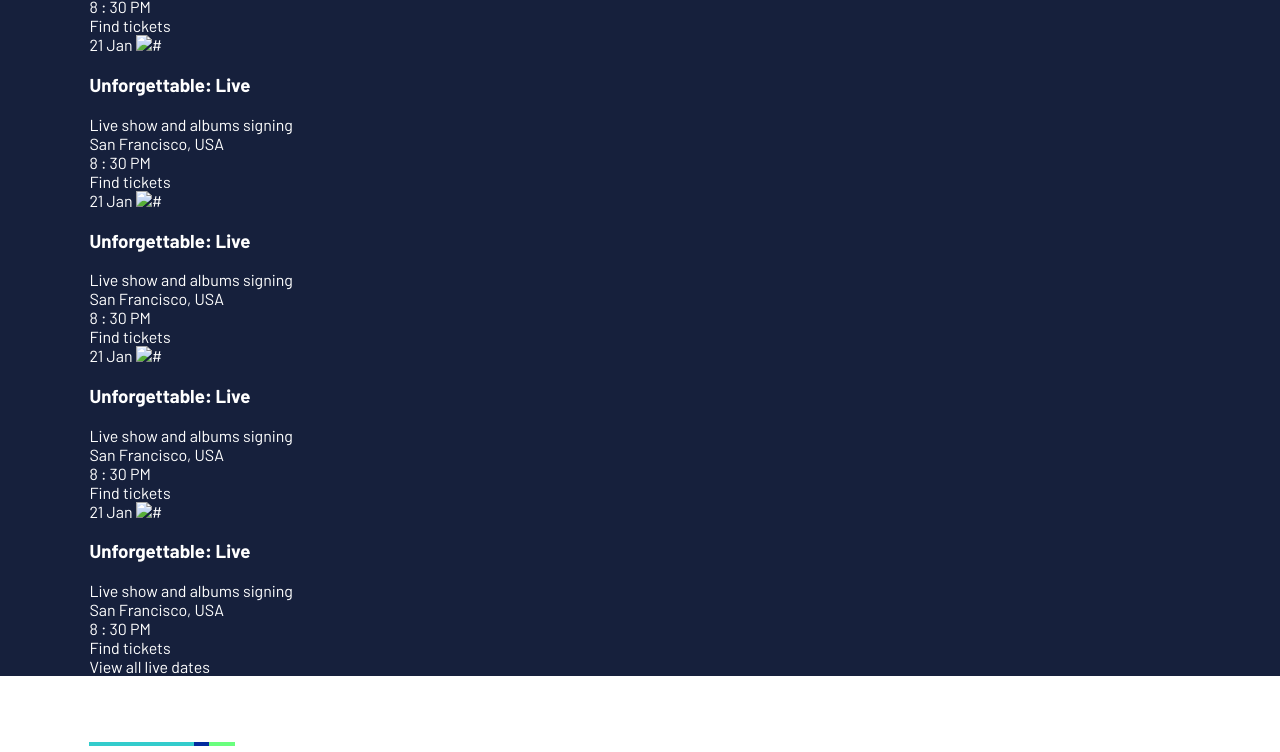
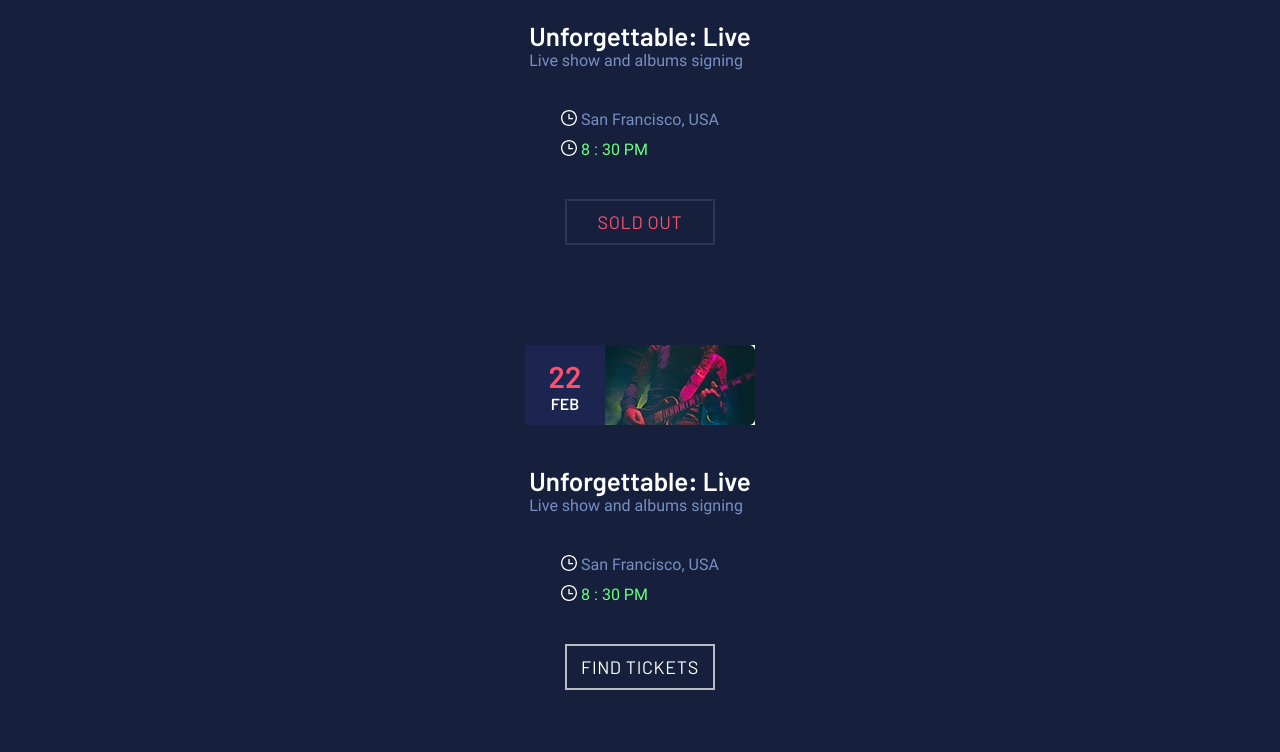
Before and after one commit to webistomin/mi-music, a website: page src/index.html in a window 1280 px wide. Shown: the part 673-1425 px from the top of the page. Drawn offline with nearby package versions, Linux system fonts and the light colour scheme; files that its build step writes are made by us from their sources.

Commit message:
СДелал блок концертов

```diff
--- a/src/index.html
+++ b/src/index.html
@@ -85,103 +85,143 @@ To emphasise this I use inline style="display: none" -->
       <h2 class="order__title title">Live dates</h2>
       <ul class="order__list">
         <li class="order__item">
-          <div class="order__group">
+          <div class="order__group order__group--row">
             <time datetime="21-01-2018" class="order__calendar">
               <span class="order__date">21</span>
               <span class="order__month">Jan</span>
             </time>
-            <img src="img/" alt="#" class="order__img">
+            <img src="img/concert-1@1x.jpg" alt="#" class="order__img">
           </div>
           <div class="order__group">
             <h3 class="order__caption">Unforgettable: Live</h3>
             <p class="order__desc">Live show and albums signing</p>
           </div>
           <div class="order__group">
-            <p class="order__location">San Francisco, USA</p>
-            <p class="order__time">8 : 30 PM</p>
+            <p class="order__location">
+              <svg class="order__icon" width="16" height="16">
+                <use x="0" y="0" xlink:href="#icon-clock"></use>
+              </svg>
+              San Francisco, USA</p>
+            <p class="order__time">
+              <svg class="order__icon" width="16" height="16">
+                <use x="0" y="0" xlink:href="#icon-clock"></use>
+              </svg>
+              8 : 30 PM</p>
           </div>
           <div class="order__group">
-            <a href="#" class="order__btn">Find tickets</a>
+            <a href="#" class="order__btn btn btn--disabled" tabindex="-1">Sold out</a>
           </div>
         </li>
         <li class="order__item">
-          <div class="order__group">
+          <div class="order__group order__group--row">
             <time datetime="21-01-2018" class="order__calendar">
-              <span class="order__date">21</span>
-              <span class="order__month">Jan</span>
+              <span class="order__date">22</span>
+              <span class="order__month">Feb</span>
             </time>
-            <img src="#" alt="#" class="order__img">
+            <img src="img/concert-2@1x.jpg" alt="#" class="order__img">
           </div>
           <div class="order__group">
             <h3 class="order__caption">Unforgettable: Live</h3>
             <p class="order__desc">Live show and albums signing</p>
           </div>
           <div class="order__group">
-            <p class="order__location">San Francisco, USA</p>
-            <p class="order__time">8 : 30 PM</p>
+            <p class="order__location">
+              <svg class="order__icon" width="16" height="16">
+                <use x="0" y="0" xlink:href="#icon-clock"></use>
+              </svg>
+              San Francisco, USA</p>
+            <p class="order__time">
+              <svg class="order__icon" width="16" height="16">
+                <use x="0" y="0" xlink:href="#icon-clock"></use>
+              </svg>
+              8 : 30 PM</p>
           </div>
           <div class="order__group">
-            <a href="#" class="order__btn">Find tickets</a>
+            <a href="#" class="order__btn btn">Find tickets</a>
           </div>
         </li>
         <li class="order__item">
-          <div class="order__group">
+          <div class="order__group order__group--row">
             <time datetime="21-01-2018" class="order__calendar">
-              <span class="order__date">21</span>
-              <span class="order__month">Jan</span>
+              <span class="order__date">23</span>
+              <span class="order__month">Mar</span>
             </time>
-            <img src="#" alt="#" class="order__img">
+            <img src="img/concert-3@1x.jpg" alt="#" class="order__img">
           </div>
           <div class="order__group">
             <h3 class="order__caption">Unforgettable: Live</h3>
             <p class="order__desc">Live show and albums signing</p>
           </div>
           <div class="order__group">
-            <p class="order__location">San Francisco, USA</p>
-            <p class="order__time">8 : 30 PM</p>
+            <p class="order__location">
+              <svg class="order__icon" width="16" height="16">
+                <use x="0" y="0" xlink:href="#icon-clock"></use>
+              </svg>
+              San Francisco, USA</p>
+            <p class="order__time">
+              <svg class="order__icon" width="16" height="16">
+                <use x="0" y="0" xlink:href="#icon-clock"></use>
+              </svg>
+              8 : 30 PM</p>
           </div>
           <div class="order__group">
-            <a href="#" class="order__btn">Find tickets</a>
+            <a href="#" class="order__btn btn">Find tickets</a>
           </div>
         </li>
         <li class="order__item">
-          <div class="order__group">
+          <div class="order__group order__group--row">
             <time datetime="21-01-2018" class="order__calendar">
-              <span class="order__date">21</span>
-              <span class="order__month">Jan</span>
+              <span class="order__date">24</span>
+              <span class="order__month">Apr</span>
             </time>
-            <img src="#" alt="#" class="order__img">
+            <img src="img/concert-4@1x.jpg" alt="#" class="order__img">
           </div>
           <div class="order__group">
             <h3 class="order__caption">Unforgettable: Live</h3>
             <p class="order__desc">Live show and albums signing</p>
           </div>
           <div class="order__group">
-            <p class="order__location">San Francisco, USA</p>
-            <p class="order__time">8 : 30 PM</p>
+            <p class="order__location">
+              <svg class="order__icon" width="16" height="16">
+                <use x="0" y="0" xlink:href="#icon-clock"></use>
+              </svg>
+              San Francisco, USA</p>
+            <p class="order__time">
+              <svg class="order__icon" width="16" height="16">
+                <use x="0" y="0" xlink:href="#icon-clock"></use>
+              </svg>
+              8 : 30 PM</p>
           </div>
           <div class="order__group">
-            <a href="#" class="order__btn">Find tickets</a>
+            <a href="#" class="order__btn btn">Find tickets</a>
           </div>
         </li>
         <li class="order__item">
-          <div class="order__group">
+          <div class="order__group order__group--row">
             <time datetime="21-01-2018" class="order__calendar">
-              <span class="order__date">21</span>
-              <span class="order__month">Jan</span>
+              <span class="order__date">25</span>
+              <span class="order__month">Dec</span>
             </time>
-            <img src="#" alt="#" class="order__img">
+            <img src="img/concert-5@1x.jpg" alt="#" class="order__img">
           </div>
           <div class="order__group">
             <h3 class="order__caption">Unforgettable: Live</h3>
             <p class="order__desc">Live show and albums signing</p>
           </div>
           <div class="order__group">
-            <p class="order__location">San Francisco, USA</p>
-            <p class="order__time">8 : 30 PM</p>
+            <p class="order__location">
+              <svg class="order__icon" width="16" height="16">
+                <use x="0" y="0" xlink:href="#icon-clock"></use>
+              </svg>
+              San Francisco, USA</p>
+            <p class="order__time">
+              <svg class="order__icon" width="16" height="16">
+                <use x="0" y="0" xlink:href="#icon-clock"></use>
+              </svg>
+              8 : 30 PM</p>
           </div>
           <div class="order__group">
-            <a href="#" class="order__btn">Find tickets</a>
+            <a href="#" class="order__btn btn">Find tickets</a>
           </div>
         </li>
       </ul>
--- a/src/less/blocks/btn.less
+++ b/src/less/blocks/btn.less
@@ -12,6 +12,14 @@
   text-align: center;
   padding: 10px 0;
   transition: all 0.3s ease-in-out;
+  z-index: 1;
+
+  &--disabled {
+    pointer-events: none;
+    cursor: default;
+    border-color: rgba(255, 255, 255, 0.1);
+    color: @color-pink;
+  }
 
   &::before {
     width: 0;
--- a/src/less/blocks/order.less
+++ b/src/less/blocks/order.less
@@ -4,7 +4,105 @@
   padding-top: 100px;
 
   &__title {
-    margin: 0;
+    margin: 0 auto;
     margin-bottom: 60px;
   }
+
+  &__calendar {
+    display: flex;
+    flex-direction: column;
+    align-items: center;
+    justify-content: center;
+    font-family: 'Barlow', 'Arial', sans-serif;
+    font-weight: 600;
+    width: 80px;
+    min-height: 80px;
+    background-color: @color-dark-blue;
+    text-transform: uppercase;
+  }
+
+  &__date {
+    flex-shrink: 0;
+    display: block;
+    font-size: 30px;
+    color: @color-pink;
+  }
+
+  &__group {
+    margin: 20px 0;
+    &--row {
+      display: flex;
+      flex-direction: row;
+    }
+  }
+
+  &__caption {
+    font-family: 'Barlow', 'Arial', sans-serif;
+    font-weight: 600;
+    color: @color-text;
+    font-size: 26px;
+    margin: 0;
+  }
+
+  &__desc {
+    font-family: 'Roboto', 'Arial', sans-serif;
+    font-size: 16px;
+    font-weight: 400;
+    color: @color-text--second;
+  }
+
+  &__location {
+    position: relative;
+    font-family: 'Roboto', 'Arial', sans-serif;
+    font-size: 16px;
+    font-weight: 400;
+    color: @color-text--second;
+    padding-left: 20px;
+    margin-bottom: 11px;
+  }
+
+  &__time {
+    position: relative;
+    font-family: 'Roboto', 'Arial', sans-serif;
+    font-size: 16px;
+    font-weight: 400;
+    color: @color-lightgreen;
+    padding-left: 20px;
+  }
+
+  &__icon {
+    position: absolute;
+    left: 0;
+    fill: @color-text;
+  }
+
+  &__item {
+    display: flex;
+    flex-direction: column;
+    align-items: center;
+    margin-bottom: 60px;
+
+    &:last-child {
+      margin-bottom: 0;
+    }
+  }
+
+  &__link {
+    font-family: 'Barlow', 'Arial', sans-serif;
+    font-weight: 500;
+    color: @color-text;
+    font-size: 18px;
+    display: block;
+    text-align: center;
+
+    &:hover {
+      color: @color-lightgreen;
+    }
+
+    &:active {
+      opacity: 0.5;
+    }
+  }
+
+
 }
```
Also changed, not shown: src/less/global/variables.less (line endings or trailing spaces).
